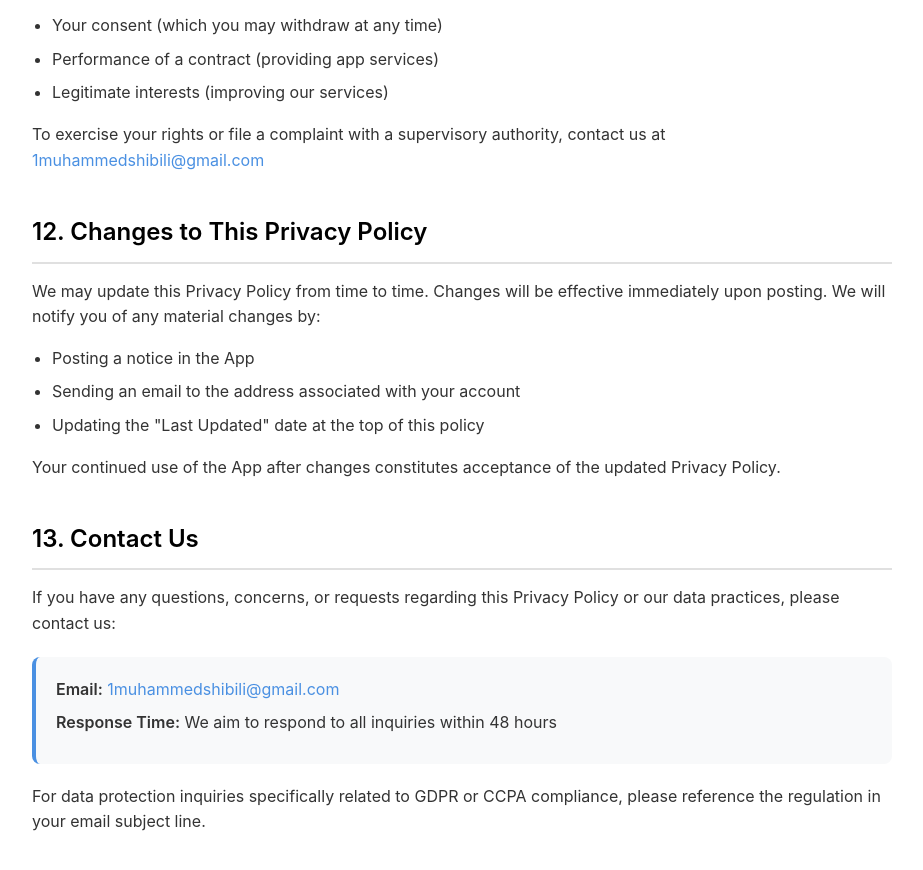
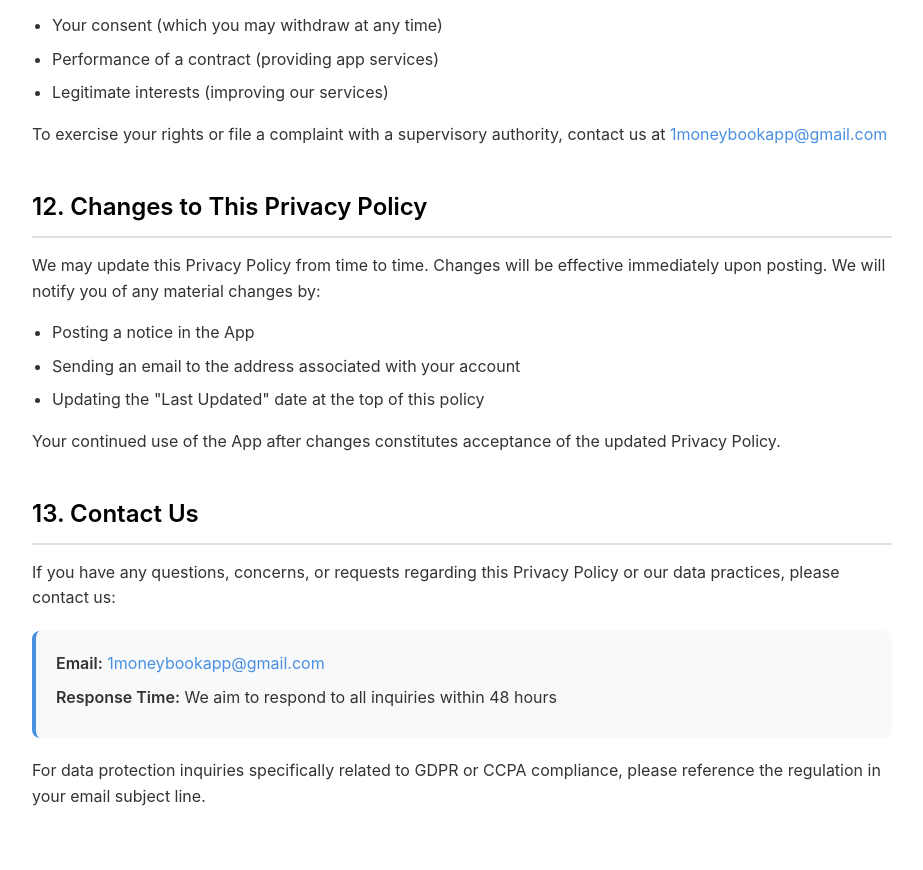
Before and after one commit to 1Muhammed-Shibili/moneybook-legal, a plain HTML site: page privacy-policy.html in a window 1280 px wide. Shown: the part 5725-6595 px from the top of the page, without its empty margins (178-1101 px from the left). Drawn offline with Linux system fonts and the light colour scheme.

Commit message:
Fix remaining email instances in privacy policy

```diff
--- a/privacy-policy.html
+++ b/privacy-policy.html
@@ -252,7 +252,7 @@
                     <li>Legitimate interests (improving our services)</li>
                 </ul>
                 <p>To exercise your rights or file a complaint with a supervisory authority, contact us at <a
-                        href="mailto:1muhammedshibili@gmail.com">1muhammedshibili@gmail.com</a></p>
+                        href="mailto:1moneybookapp@gmail.com">1moneybookapp@gmail.com</a></p>
             </section>
 
             <section>
@@ -272,8 +272,7 @@
                 <p>If you have any questions, concerns, or requests regarding this Privacy Policy or our data practices,
                     please contact us:</p>
                 <div class="contact-info">
-                    <p><strong>Email:</strong> <a
-                            href="mailto:1muhammedshibili@gmail.com">1muhammedshibili@gmail.com</a></p>
+                    <p><strong>Email:</strong> <a href="mailto:1moneybookapp@gmail.com">1moneybookapp@gmail.com</a></p>
                     <p><strong>Response Time:</strong> We aim to respond to all inquiries within 48 hours</p>
                 </div>
                 <p>For data protection inquiries specifically related to GDPR or CCPA compliance, please reference the
```
